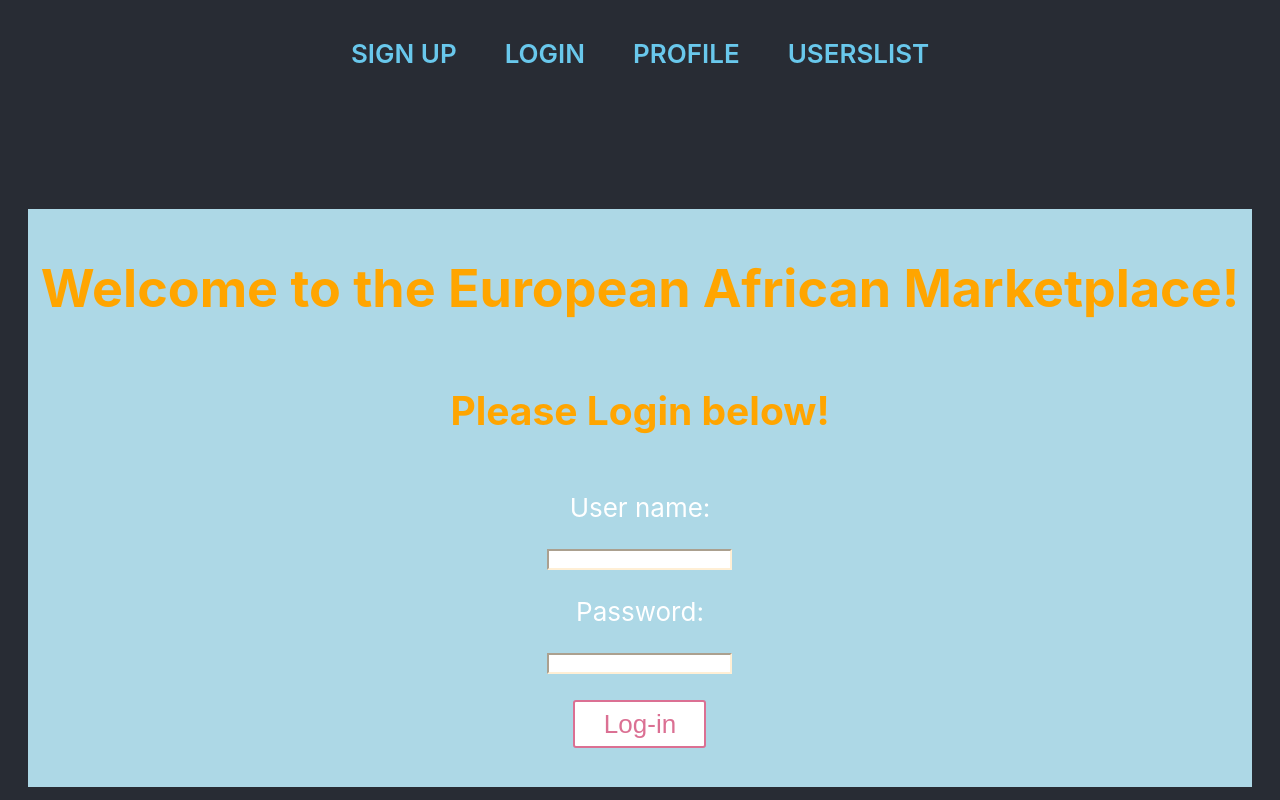
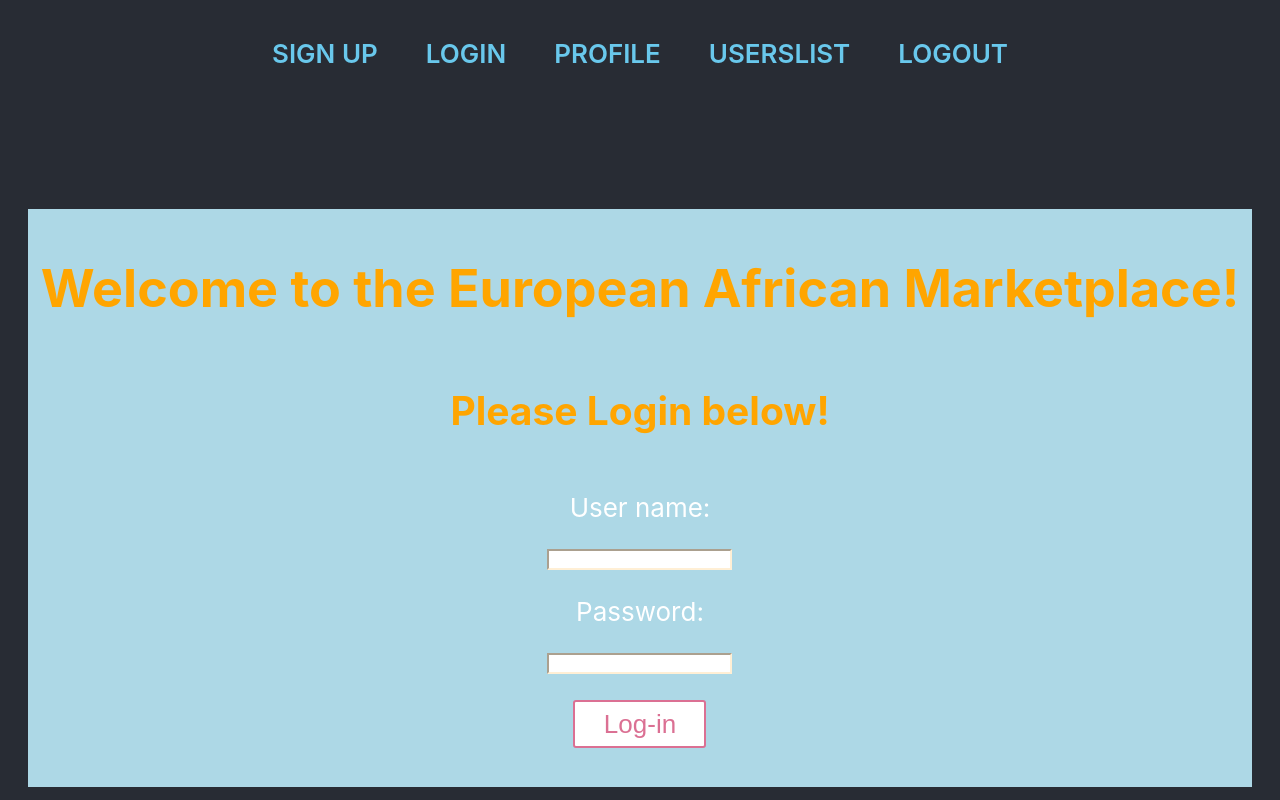
Before and after one commit to KingLouie1994/African-Marketplace-Frontend, a React (Create React App) app in the folder client/: page /login in a window 1280 px wide. Built offline with nearby package versions, Linux system fonts and the light colour scheme.

Commit message:
delete function and logout button added

```diff
--- a/client/src/components/Navbar.js
+++ b/client/src/components/Navbar.js
@@ -3,12 +3,19 @@ import { Link } from "react-router-dom";
 import styled from "styled-components";
 
 export default function Nav() {
+  function handleSubmit() {
+    localStorage.clear();
+  }
+
   return (
     <Navigation>
       <Link to="/">Sign Up</Link>
       <Link to="/login">Login</Link>
       <Link to="/profile">Profile</Link>
       <Link to="/userslist">Userslist</Link>
+      <Link to="/login" onClick={() => handleSubmit()}>
+        Logout
+      </Link>
     </Navigation>
   );
 }
@@ -25,6 +32,8 @@ const Navigation = styled.nav`
     justify-content: space-between;
     height: 5rem;
 
+  }
+
     & a {
         color: #69C8ECFF;
         text-transform: uppercase;
--- a/client/src/components/ProfileCard.js
+++ b/client/src/components/ProfileCard.js
@@ -1,11 +1,29 @@
 import React from "react";
+import axiosWithAuth from "./axiosWithAuth";
 import styled from "styled-components";
+import { Link } from "react-router-dom";
 
 const ProfileCard = props => {
+  function handleSubmit() {
+    axiosWithAuth()
+      .delete(
+        `https://lbs-african-marketplace.herokuapp.com/users/${localStorage.id}/`
+      )
+      .then(res => {
+        localStorage.clear();
+      })
+      .catch(error => {
+        console.log(error);
+      });
+  }
+
   return (
     <Card>
       <h3>Your Username: {props.profile.username}</h3>
       <h3>You are registered as a: {props.profile.department}</h3>
+      <Link to="/login">
+        <button onClick={() => handleSubmit()}>Delete your profile</button>
+      </Link>
     </Card>
   );
 };
```
